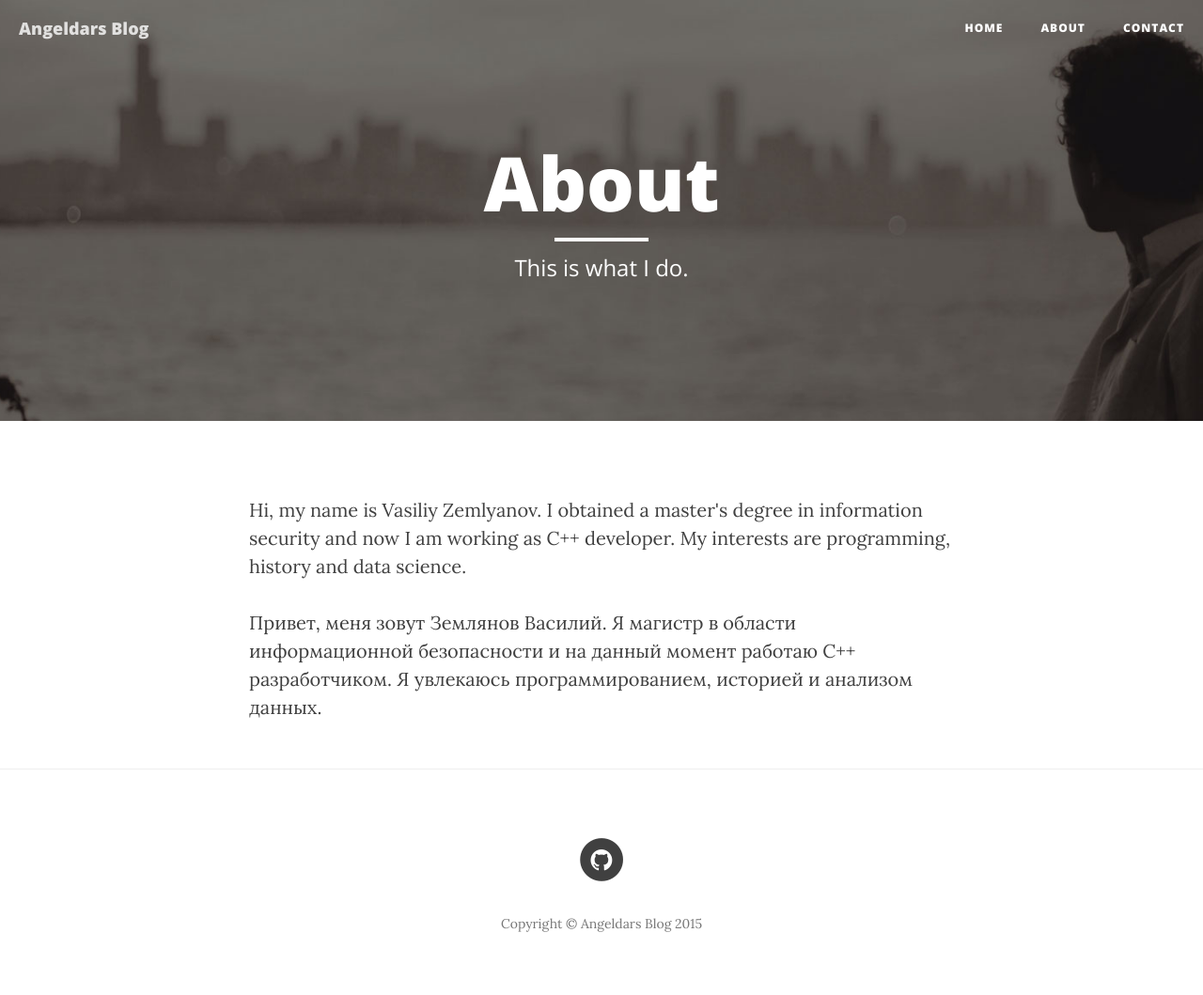
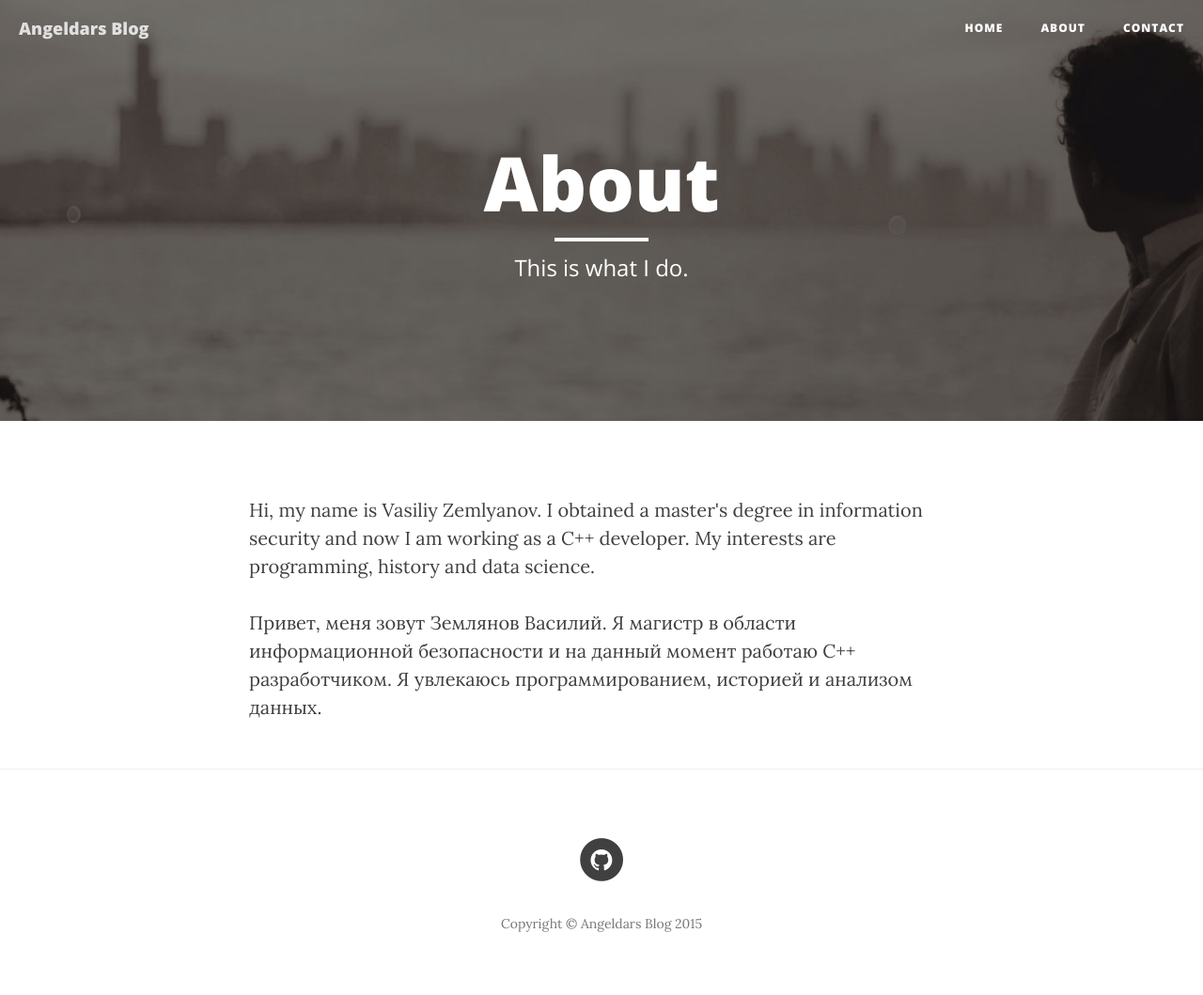
Before and after one commit to rmalkevy/re9ulus.github.io, a Jekyll site: the page built from about.html, in a window 1280 px wide. Shown: the whole page at 94% size. Built offline with Jekyll 4.4.1, drawn with Linux system fonts in a browser that asks for light colours; nearby versions of some CDN libraries.

```diff
--- a/about.html
+++ b/about.html
@@ -5,7 +5,7 @@ description: "This is what I do."
 header-img: "img/about-bg.jpg"
 ---
 
-<p>Hi, my name is Vasiliy Zemlyanov. I obtained a master's degree in information security and now I am working as C++ developer.
+<p>Hi, my name is Vasiliy Zemlyanov. I obtained a master's degree in information security and now I am working as a C++ developer.
 My interests are programming, history and data science.</p>
 
 <p>Привет, меня зовут Землянов Василий. Я магистр в области информационной безопасности и на данный момент работаю C++ разработчиком.
```
